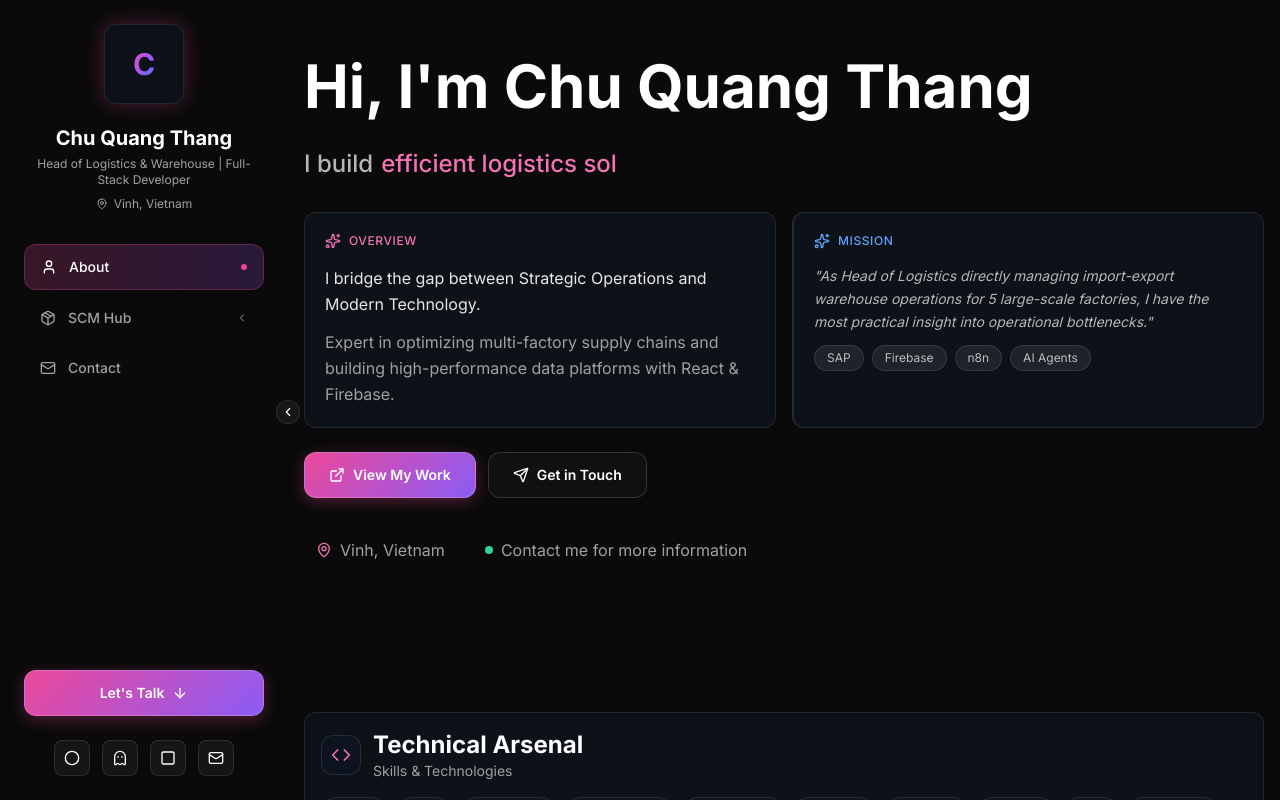
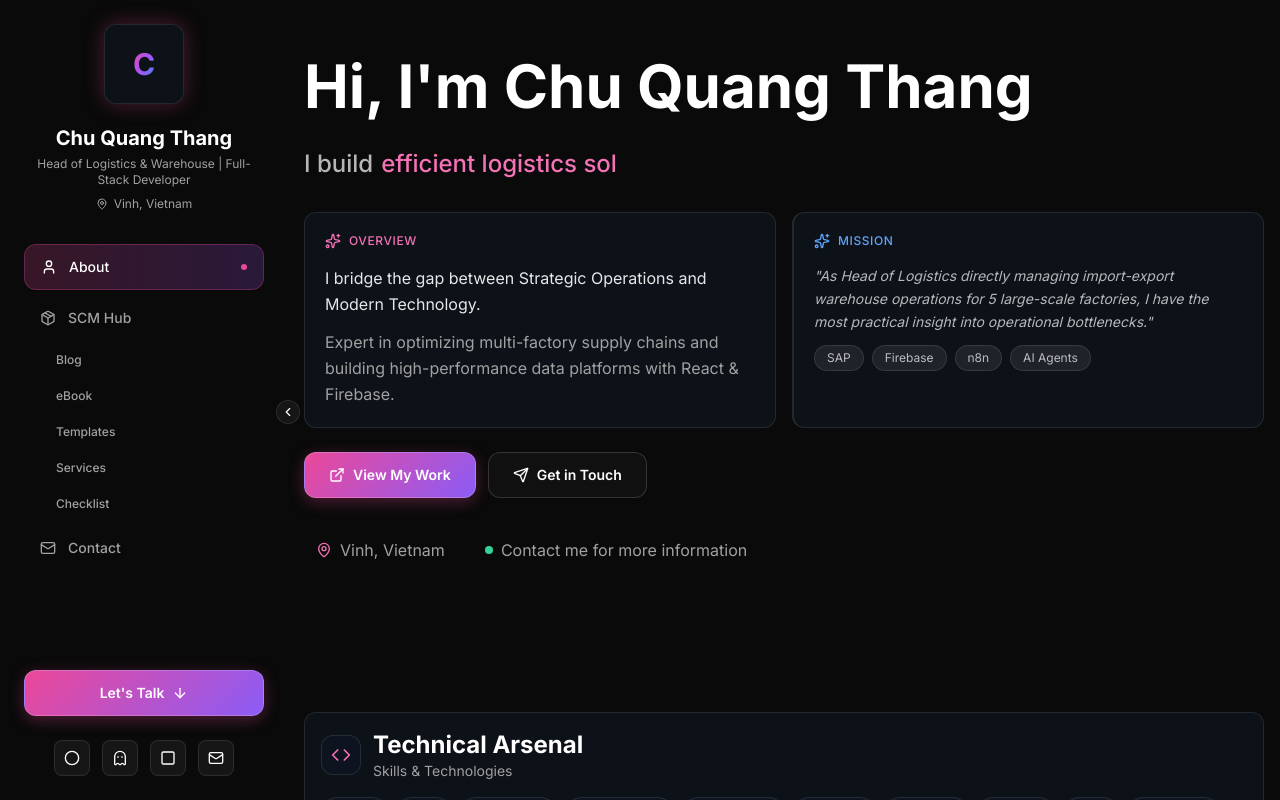
Before and after one commit to thangcq0310/my-portfolio, a React (Vite) app: page / in a window 1280 px wide. Shown: the top 800 px of the page. Built offline with nearby package versions, Linux system fonts and the light colour scheme.

Commit message:
fix: Always show SCM sublinks in sidebar

```diff
--- a/src/components/Layout.tsx
+++ b/src/components/Layout.tsx
@@ -51,7 +51,6 @@ export function Layout() {
   const [mobileMenuOpen, setMobileMenuOpen] = useState(false)
   const [scrolled, setScrolled] = useState(false)
   const [sidebarCollapsed, setSidebarCollapsed] = useState(false)
-  const [scmMenuOpen, setScmMenuOpen] = useState(false)
   const location = useLocation()
 
   useEffect(() => {
@@ -135,12 +134,12 @@ export function Layout() {
           <nav className="flex-1 space-y-1.5">
             {navItems.map((item) => {
               if (item.id === "scm" && item.children) {
-                const isScmActive = location.pathname.startsWith("/scm")
+                const isScmActive = location.pathname.startsWith("/scm") || location.pathname === "/scm"
+                const showSublinks = !sidebarCollapsed
                 return (
                   <div key={item.id} className="space-y-1">
                     <NavLink
                       to="/scm"
-                      onClick={() => setScmMenuOpen(!scmMenuOpen)}
                       className={cn(
                         "w-full flex items-center gap-3 px-4 py-3 rounded-xl text-sm font-medium transition-all duration-300",
                         sidebarCollapsed && "gap-0 justify-center px-2",
@@ -151,19 +150,11 @@ export function Layout() {
                     >
                       <item.icon className="w-4 h-4 shrink-0" />
                       {!sidebarCollapsed && (
-                        <>
-                          <span className="overflow-hidden whitespace-nowrap">{item.label}</span>
-                          <motion.div
-                            animate={{ rotate: scmMenuOpen ? 90 : 0 }}
-                            className="ml-auto"
-                          >
-                            <ChevronLeft className="w-3 h-3" />
-                          </motion.div>
-                        </>
+                        <span className="overflow-hidden whitespace-nowrap">{item.label}</span>
                       )}
                     </NavLink>
                     <AnimatePresence>
-                      {scmMenuOpen && !sidebarCollapsed && (
+                      {showSublinks && (
                         <motion.div
                           initial={{ height: 0, opacity: 0 }}
                           animate={{ height: "auto", opacity: 1 }}
@@ -174,6 +165,7 @@ export function Layout() {
                             <NavLink
                               key={child.id}
                               to={child.path}
+                              end
                               className={({ isActive }) =>
                                 cn(
                                   "w-full flex items-center gap-3 px-4 py-2 rounded-lg text-xs font-medium transition-all",
```
